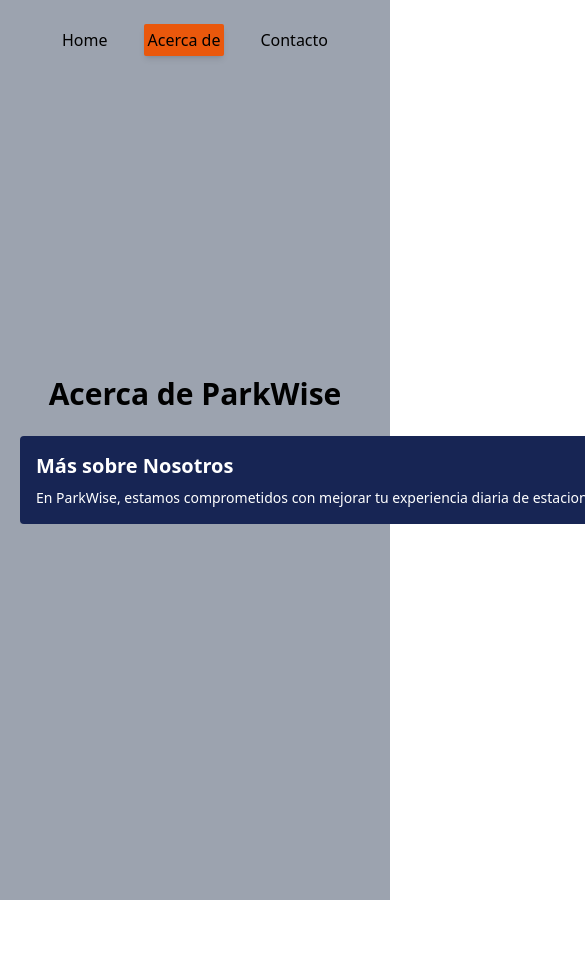
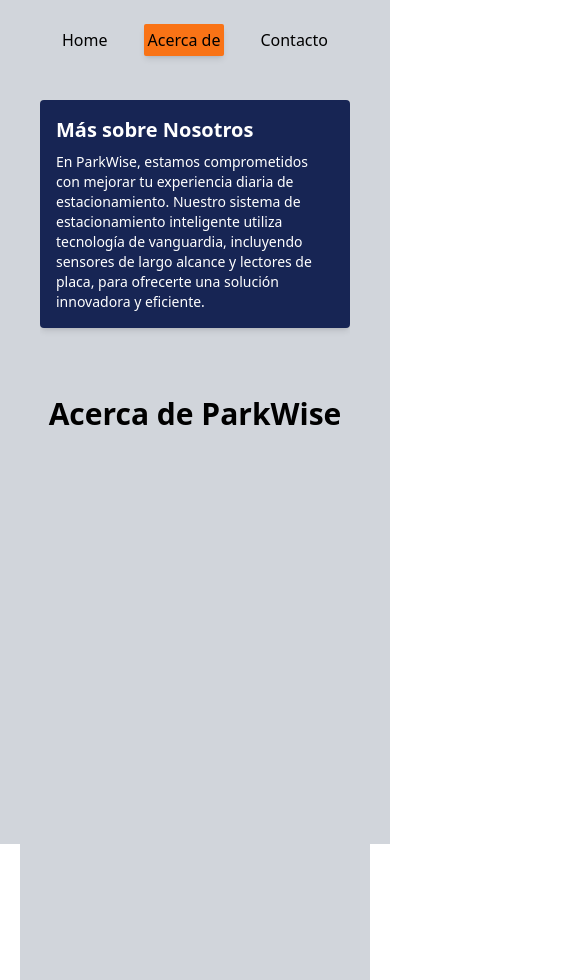
Before and after one commit to MiloDeSkorpio/parkwise-web, a React (Vite) app: page /about in a window 390 px wide. Shown: the top 980 px of the page, 585 px wide, since content can reach past the window. Before the commit the page ends 900 px from the top, so only its background shows below. Built offline with nearby package versions, Linux system fonts and the light colour scheme.

Commit message:
SlidersResponsive-1.0

```diff
--- a/src/App.jsx
+++ b/src/App.jsx
@@ -10,6 +10,7 @@
 const App = () => {
 
   return (
+    <div className=''>
       <Router>
         <Nav />
         <Switch>
@@ -18,6 +19,7 @@
           <Route path="/contact" component={Contact} />
         </Switch>
       </Router>
+    </div>
   );
 };
 
--- a/src/components/About.jsx
+++ b/src/components/About.jsx
@@ -1,36 +1,13 @@
 import React from 'react';
-import { Swiper, SwiperSlide } from 'swiper/react';
-import { about } from '../../data';
+import AboutSwiper from './templates/AboutSwiper';
+import { about } from '../../data'; // Importa tu data de 'about'
 
 const About = () => {
-  const { title, section } = about;
-
-  // Configuración del swiper
-  const swiperSettings = {
-    spaceBetween: 30,
-    slidesPerView: 1,
-    loop: true,
-    pagination: {
-      clickable: true,
-    },
-  };
-
   return (
-    <div className='section flex flex-col justify-center items-center w-screen min-h-[900px] bg-gray-400 p-5'>
-      <h1 className="text-3xl font-bold text-center mb-6">{title}</h1>
-      <Swiper {...swiperSettings}>
-        {section.map((section, sectionIndex) => {
-          const { subTitle, text } = section;
-          return (
-            <SwiperSlide key={sectionIndex}>
-              <div className="p-4 border-orange-500 bg-blue-950 rounded text-white shadow-md">
-                <h2 className="text-xl font-semibold mb-2">{subTitle}</h2>
-                <p className="text-sm">{text}</p>
-              </div>
-            </SwiperSlide>
-          );
-        })}
-      </Swiper>
+    <div className='pt-20 h-screen items-center max-w-7xl  bg-gray-300 p-5'>
+      {/* ... Otros contenidos */}
+      <AboutSwiper about={about} />
+      {/* ... Otros contenidos */}
     </div>
   );
 };
--- a/src/components/Home.jsx
+++ b/src/components/Home.jsx
@@ -17,7 +17,8 @@
 
   return (
     <>
-      <div className='section flex flex-col items-center w-full min-h-[900px] bg-gray-300 p-5'>
+      <div className=' pt-20 flex flex-col items-center max-w-7xl min-h-[900px] bg-gray-300 p-5'>
+        <div className='container'>
           <Swiper {...sliderSettings}>
             {images.map((image, imageIndex) => {
               const { ruta } = image;
@@ -30,6 +31,7 @@
               );
             })}
           </Swiper>
+        </div>
         <div className='bg-gray-700 rounded-md p-2 text-white shadow-lg'>
           <h1 className='font-extrabold text-2xl'>{title}</h1>
           <p className=''>{text}</p>
--- /dev/null
+++ b/src/components/templates/AboutSwiper.jsx
@@ -0,0 +1,40 @@
+import React from 'react';
+import { Swiper, SwiperSlide } from 'swiper/react';
+import { about } from '../../../data';
+
+const About = () => {
+  const { title, section } = about;
+
+  // Configuración del slider
+  const sliderSettings = {
+    spaceBetween: 30,
+    slidesPerView: 1,
+    loop: true,
+    pagination: {
+      clickable: true,
+    },
+  };
+
+  return (
+    <div className='flex flex-col items-center max-w-7xl min-h-[900px] bg-gray-300 p-5'>
+      <div className="container">
+
+        <Swiper {...sliderSettings}>
+          {section.map((section, sectionIndex) => (
+
+              <SwiperSlide key={sectionIndex}>
+                <div className="p-4 border-orange-500 bg-blue-950 rounded text-white shadow-md">
+                  <h2 className="text-xl font-semibold mb-2">{section.subTitle}</h2>
+                  <p className="text-sm">{section.text}</p>
+                </div>
+              </SwiperSlide>
+
+          ))}
+        </Swiper>
+      </div>
+      <h1 className="text-3xl font-bold text-center mb-6">{title}</h1>
+    </div>
+  );
+};
+
+export default About;
--- a/src/components/templates/Nav.jsx
+++ b/src/components/templates/Nav.jsx
@@ -23,7 +23,7 @@
           const { href, name } = item;
           const isActive = location.pathname === href; // Verificar si la ruta actual coincide con la ruta del enlace
           return (
-            <li key={index} className={`hover:bg-orange-600 hover:shadow-md p-1 rounded-sm ${isActive ? 'bg-orange-600 shadow-md' : ''}`}>
+            <li key={index} className={`hover:bg-orange-500 hover:shadow-md p-1 rounded-sm ${isActive ? 'bg-orange-500 shadow-md' : ''}`}>
               <NavLink to={href}>{name}</NavLink>
             </li>
           );
```
Also changed, not shown: vite.config.js.timestamp-1690288258584-8c593bd378196.mjs (added, +10 -0 lines). Lines whose indentation alone changed are shown as unchanged.
